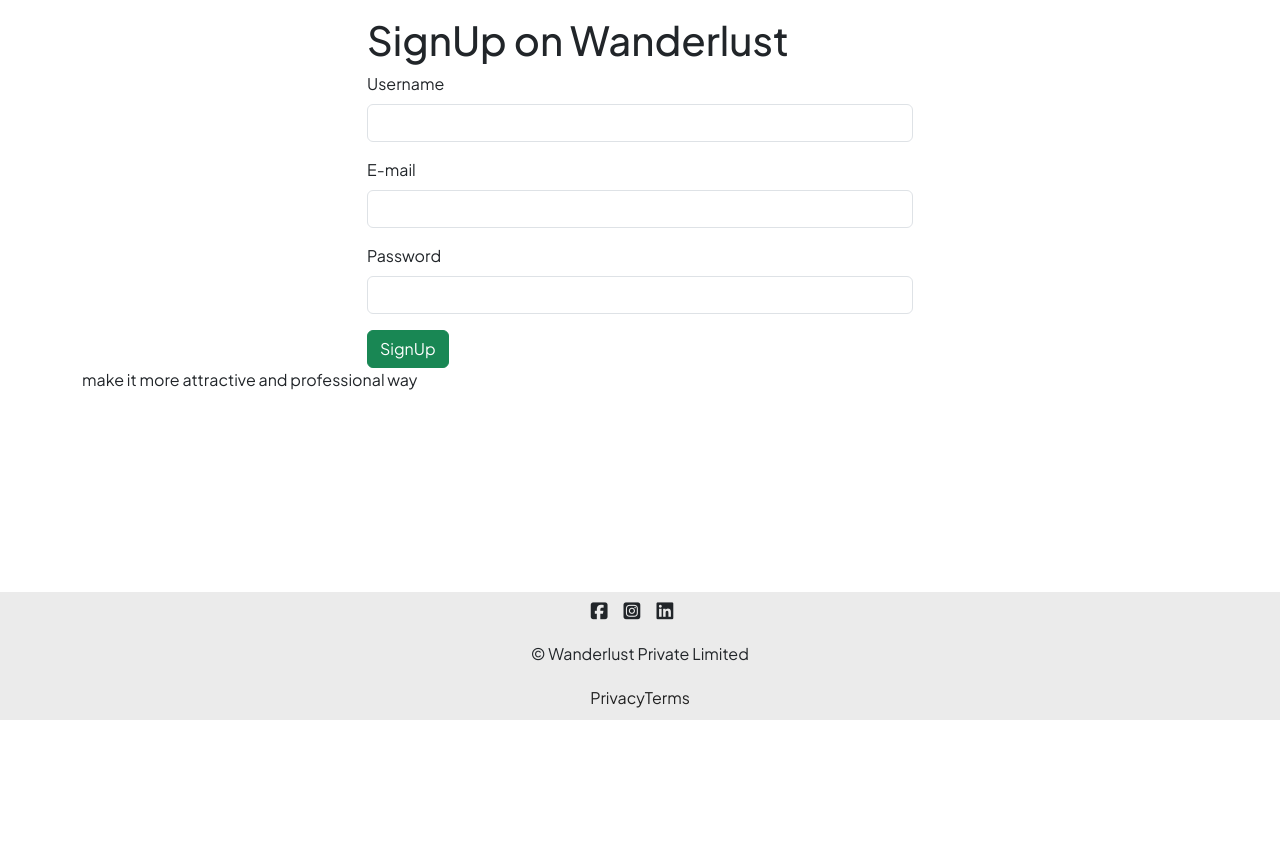
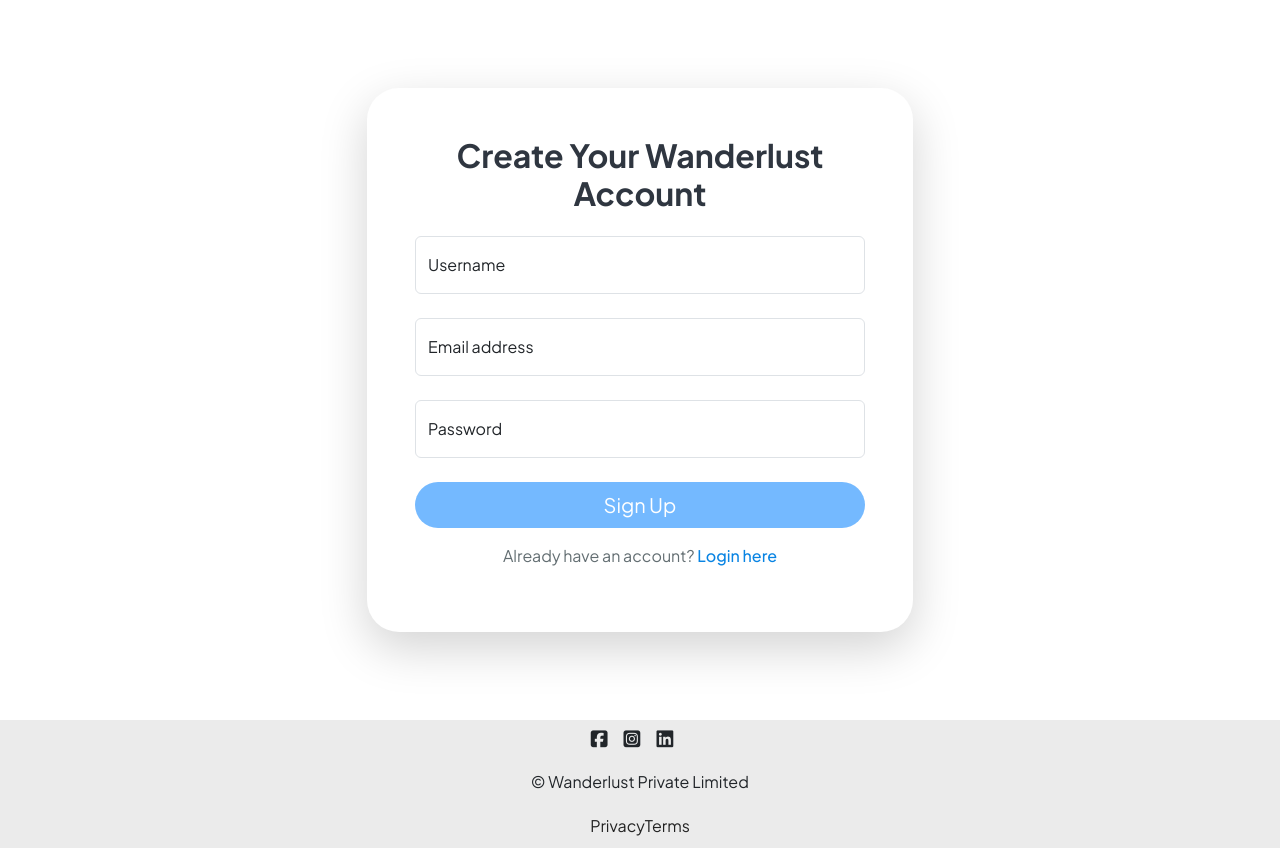
Before and after one commit to CrysPy-SAM/WANDEERLUST, a Node server app: page /signup in a window 1280 px wide. Shown: the part 80-928 px from the top of the page. Before the commit the page ends 800 px from the top, so only its background shows below. Run offline with Node 20, Linux system fonts and the light colour scheme; some libraries are stand-ins or nearby versions.

Commit message:
Your commit message here

```diff
--- a/app.js
+++ b/app.js
@@ -74,15 +74,15 @@
   next();
 });
 
-app.get("/demouser", async (req, res) => {
-  let fakeuser = new User({
-    email: "student@gmail.com",
-    username: "Alpha-student"
-  });
+// app.get("/demouser", async (req, res) => {
+//   let fakeuser = new User({
+//     email: "student@gmail.com",
+//     username: "Alpha-student"
+//   });
 
-  let registereduser = await User.register(fakeuser, "Helloworld");
-  res.send(registereduser);
-})
+//   let registereduser = await User.register(fakeuser, "Helloworld");
+//   res.send(registereduser);
+// })
 
 app.use("/listings", listingRouter);
 app.use("/listings/:id/reviews", reviewRouter);
--- a/routes/user.js
+++ b/routes/user.js
@@ -1,9 +1,25 @@
 const express = require("express");
-const router = express.Router({ mergeParams: true });
+const router = express.Router();
+const User = require("../models/user.js");
+const wrapAsync = require("../utils/wrapAsync.js")
 
 router.get("/signup", (req, res)=>{
     res.render("users/signup.ejs");
 })
 
 
+router.post("/signup",wrapAsync(async (req, res)=>{
+ try{
+       let {username, email,password} = req.body;
+    const newUser = new User({email, username});
+    const registerUser = await User.register(newUser, password);
+    console.log(registerUser);
+    req.flash("success","Welcome to Wanderlust!");
+    res.redirect("/listings");
+ }catch(e){
+       req.flash("error", e.message);
+       res.redirect("/signup");
+ }
+}));
+
 module.exports = router;
--- a/views/users/signup.ejs
+++ b/views/users/signup.ejs
@@ -1,42 +1,66 @@
 <% layout("/layouts/boilerplate") %>
 
-<div class="row mt-3">
-    <h1 class="col-6 offset-3">SignUp on Wanderlust</h1>
-  <div class="col-6 offset-3">
+<div class="container d-flex justify-content-center align-items-center" style="min-height: 90vh;">
+  <div class="col-md-8 col-lg-6">
+    <div class="card shadow-lg border-0 rounded-5" style="background: #ffffff; border: 1px solid #e4e4e4;">
+      <div class="card-body p-5">
+        <h2 class="text-center mb-4" style="color: #2f3640; font-weight: 700;">Create Your Wanderlust Account</h2>
+
         <form action="/signup" method="POST" class="needs-validation" novalidate>
-      <div class="mb-3">
-        <label for="username" class="form-label">Username</label>
+
+          <!-- Username -->
+          <div class="form-floating mb-4">
             <input
-          name="username"
-          id="username"
               type="text"
               class="form-control"
+              id="username"
+              name="username"
+              placeholder="Enter username"
               required
             />
-        <div class="valid-feedback">Looks good!</div>
+            <label for="username">Username</label>
           </div>
-       <div class="mb-3">
-        <label for="email" class="form-label">E-mail</label>
+
+          <!-- Email -->
+          <div class="form-floating mb-4">
             <input
-          name="email"
-          id="email"
               type="email"
               class="form-control"
+              id="email"
+              name="email"
+              placeholder="name@example.com"
               required
             />
+            <label for="email">Email address</label>
           </div>
-       <div class="mb-3">
-        <label for="password" class="form-label">Password</label>
+
+          <!-- Password -->
+          <div class="form-floating mb-4">
             <input
-          name="password"
-          id="password"
               type="password"
               class="form-control"
+              id="password"
+              name="password"
+              placeholder="Password"
               required
             />
-        <div class="valid-feedback">Looks good!</div>
+            <label for="password">Password</label>
           </div>
-      <button class="btn btn-success">SignUp</button>
+
+          <!-- Submit -->
+          <div class="d-grid mb-3">
+            <button class="btn btn-primary btn-lg rounded-pill" type="submit" style="background-color: #74b9ff; border: none;">
+              Sign Up
+            </button>
+          </div>
+
+          <!-- Login redirect -->
+          <p class="text-center" style="color: #636e72;">
+            Already have an account?
+            <a href="/login" class="text-decoration-none" style="color: #0984e3; font-weight: 500;">Login here</a>
+          </p>
         </form>
       </div>
-</div>  make it more attractive and professional way
+    </div>
+  </div>
+</div>
```
Lines whose indentation alone changed are shown as unchanged.
